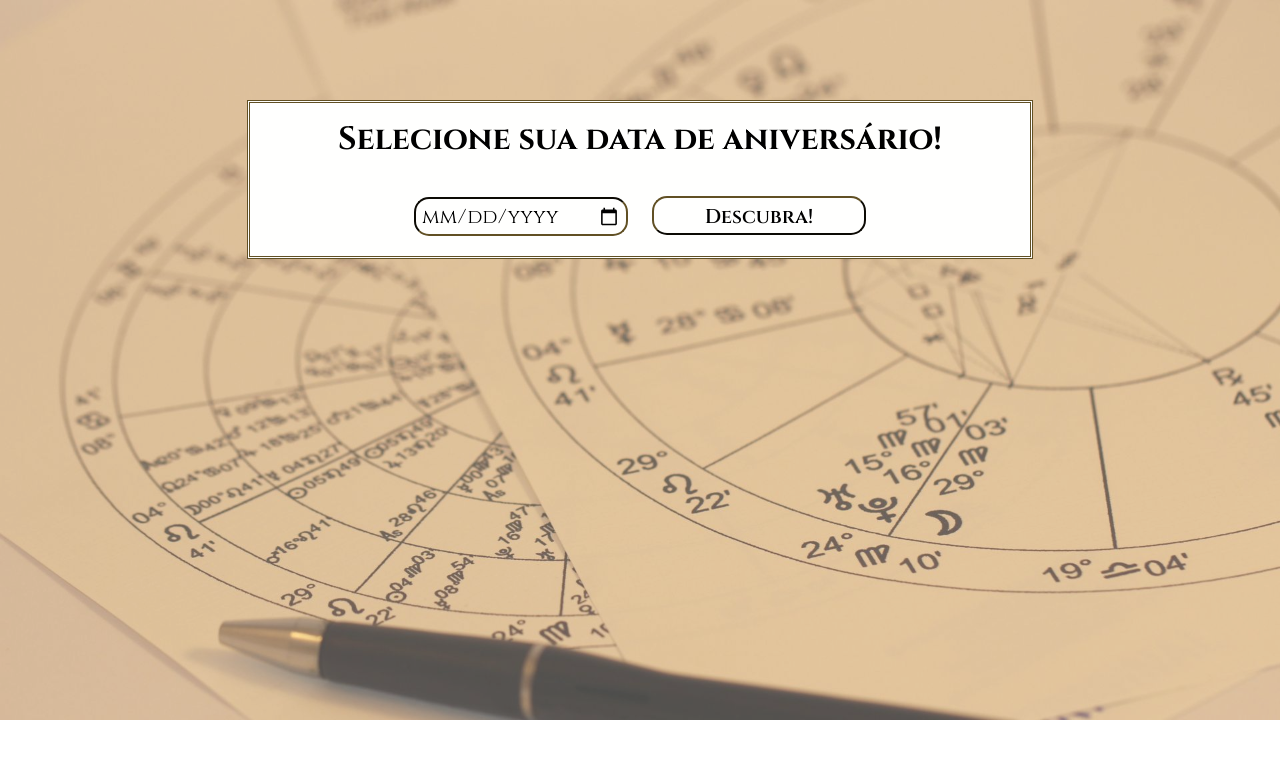
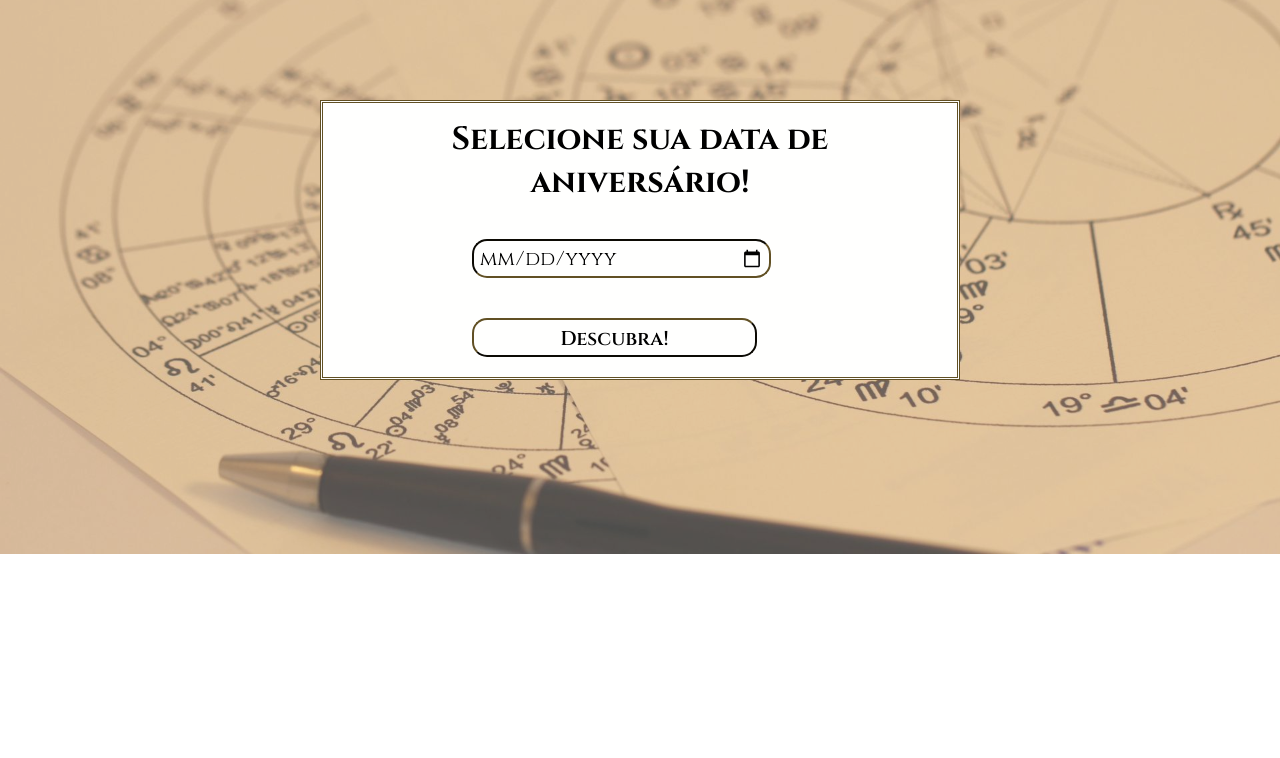
Before and after one commit to GabeNodari/Sign-Info, a plain HTML site: page index.html in a window 1280 px wide. Drawn offline with Linux system fonts and the light colour scheme.

Commit message:
Update style.css

```diff
--- a/style.css
+++ b/style.css
@@ -21,6 +21,7 @@ body {
   background-image: url(./background.jpg);
   background-repeat: no-repeat;
   background-size: cover;
+  background-position: center;
   background-color: #ffffff4a;
   background-blend-mode: overlay;
   font-family: "Cinzel", serif;
@@ -39,13 +40,15 @@ body {
 h1 {
   text-align: center;
   margin: 10px;
-  width: 750px;
+  width: 90%;
+  max-width: 750px;
   padding: 5px;
 }
 
 input {
   height: 25px;
-  width: 200px;
+  width: 80%;
+  max-width: 300px;
   padding: 5px;
   margin: 20px 10px;
   font-size: 1.25em;
@@ -58,7 +61,8 @@ input {
 
 button {
   height: 39px;
-  width: 214px;
+  width: 80%;
+  max-width: 300px;
   padding: 5px;
   margin: 20px 10px;
   font-size: 1.25em;
@@ -77,11 +81,13 @@ button:hover {
 }
 
 #popUp {
-  display: flex;
   flex-direction: column;
   align-items: center;
+  text-align: center;
   margin: 15px;
   display: none;
+  max-width: 90%;
+  word-wrap: break-word;
 }
 
 #popUp p {
```
